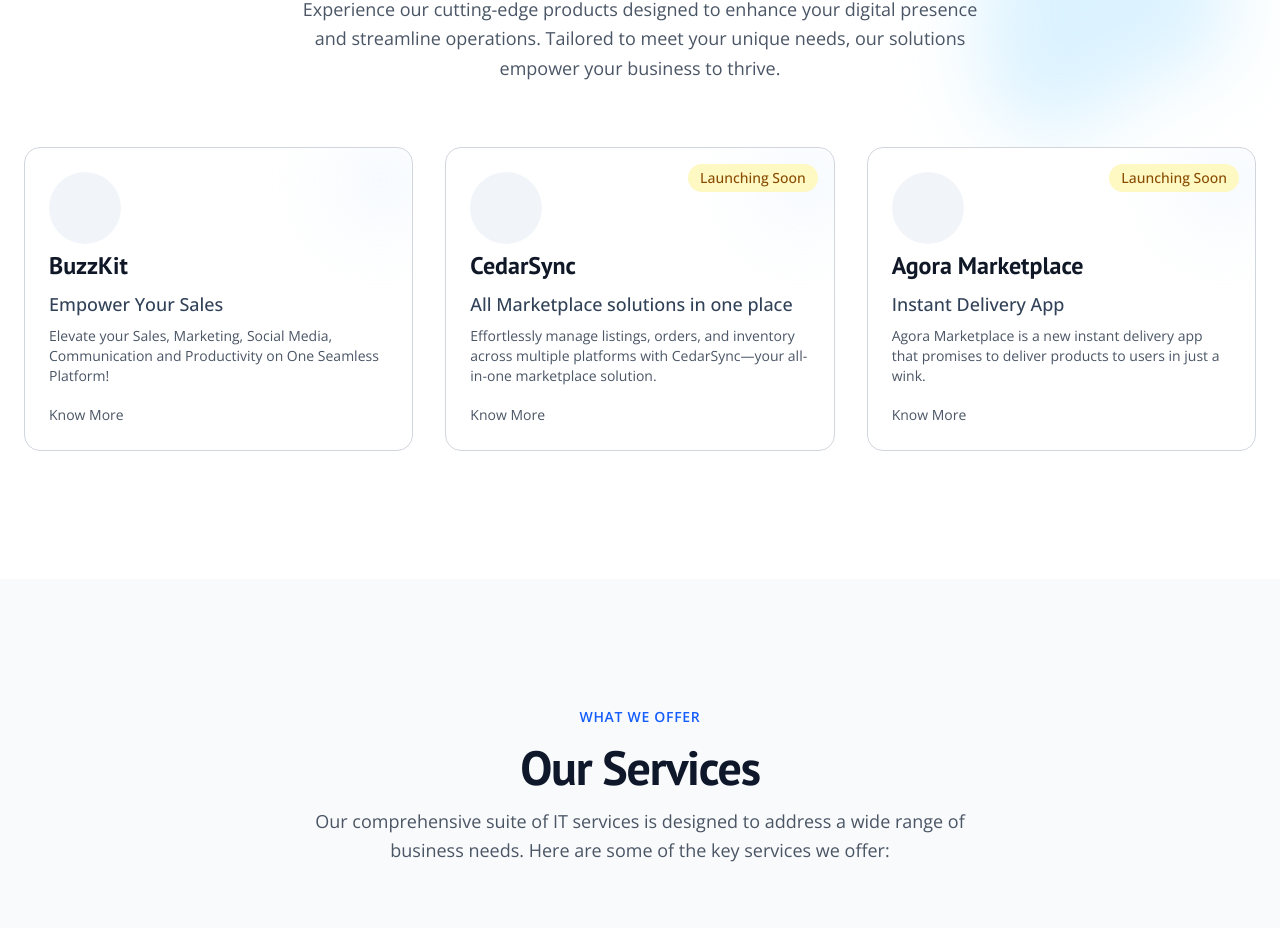
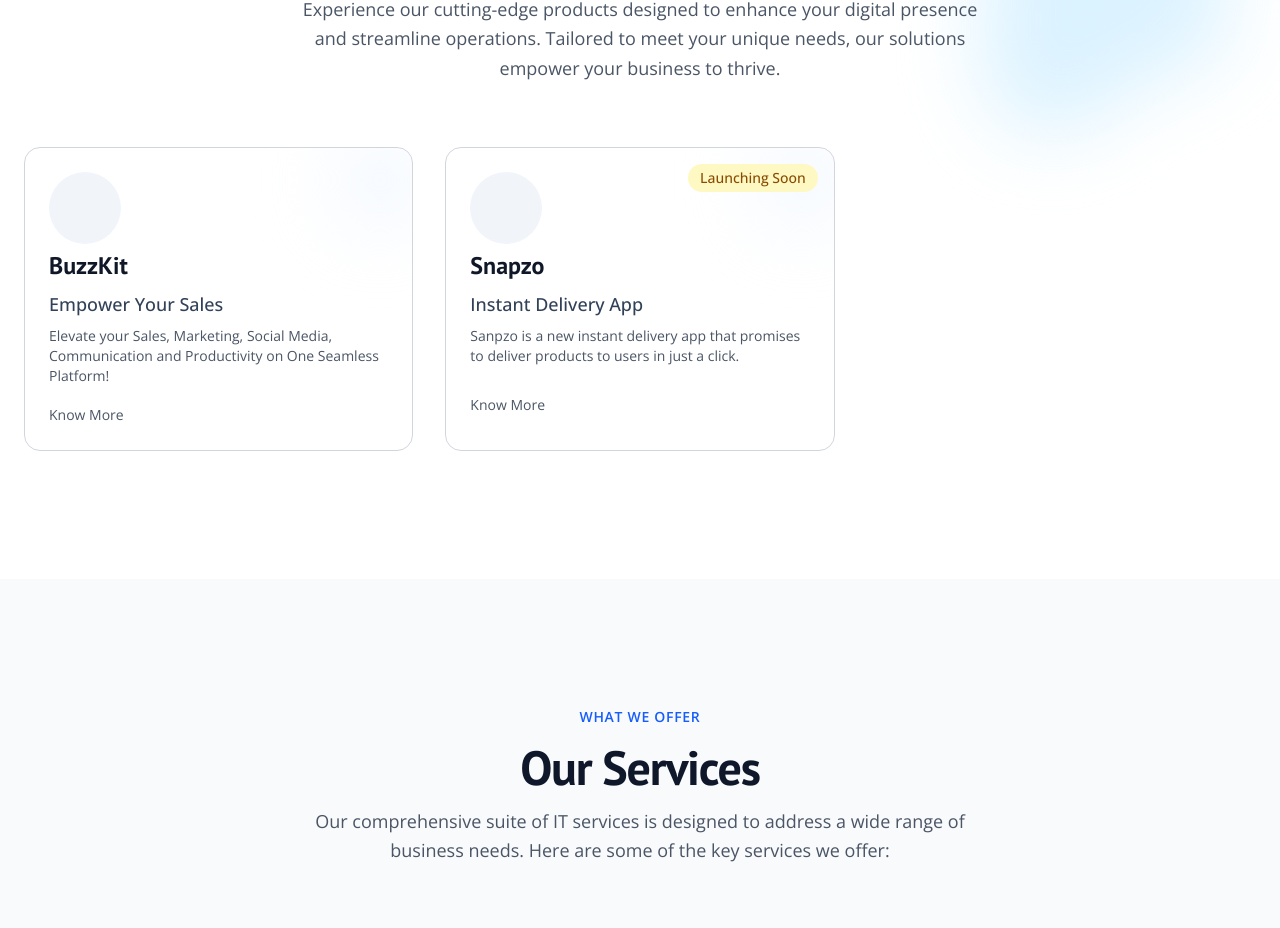
Before and after one commit to NobelTechInnovations/nobel-it-web-nextjs, a Next.js app: page / in a window 1280 px wide. Shown: the part 1711-2639 px from the top of the page. Built offline with nearby package versions, Linux system fonts and the light colour scheme; some icons are missing.

Commit message:
remove cedersync

```diff
--- a/src/app/page.js
+++ b/src/app/page.js
@@ -170,19 +170,19 @@ export default function Home() {
                 knowmore: "Know More",
                 isLaunchingSoon: false
               },
+            //   {
+            //     name: "CedarSync",
+            //     tagline: "All Marketplace solutions in one place",
+            //     description: "Effortlessly manage listings, orders, and inventory across multiple platforms with CedarSync—your all-in-one marketplace solution.",
+            //     icon: <Icon icon="emojione-v1:three-networked-computers" width="48" height="48" />,
+            //     link: "#",
+            //     knowmore: "Know More",
+            //     isLaunchingSoon: true
+            //   },
               {
-                name: "CedarSync",
-                tagline: "All Marketplace solutions in one place",
-                description: "Effortlessly manage listings, orders, and inventory across multiple platforms with CedarSync—your all-in-one marketplace solution.",
-                icon: <Icon icon="emojione-v1:three-networked-computers" width="48" height="48" />,
-                link: "#",
-                knowmore: "Know More",
-                isLaunchingSoon: true
-              },
-              {
-                name: "Agora Marketplace",
+                name: "Snapzo",
                 tagline: "Instant Delivery App",
-                description: "Agora Marketplace is a new instant delivery app that promises to deliver products to users in just a wink.",
+                description: "Sanpzo is a new instant delivery app that promises to deliver products to users in just a click.",
                 icon: <Icon icon="emojione-v1:three-networked-computers" width="48" height="48" />,
                 link: "#",
                 knowmore: "Know More",
```
